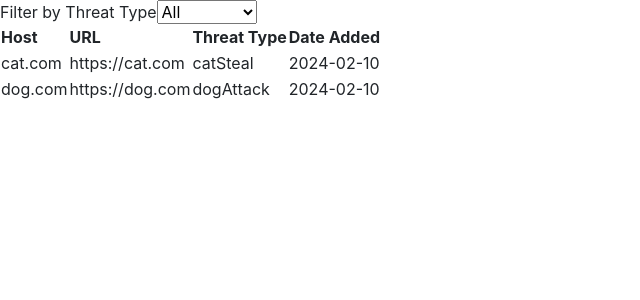
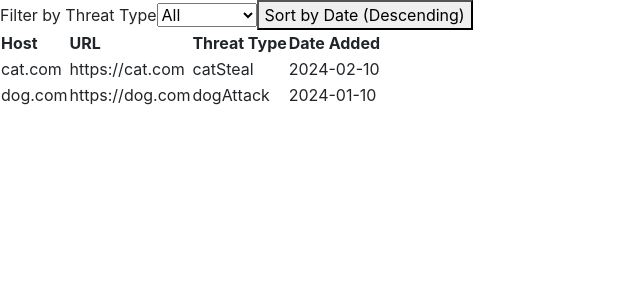
Before and after one commit to S0han/Threat-Tracker, a React (Create React App) app in the folder frontend/: page / in a window 1280 px wide. Shown: the top 300 px of the page, without its empty margins (0-640 px from the left). Built offline with nearby package versions, Linux system fonts and the light colour scheme; the HTML template or start-up script is replaced by a standard one.

Commit message:
update: add sorting logic to dates for basic sort

```diff
--- a/frontend/src/components/ThreatsTable.jsx
+++ b/frontend/src/components/ThreatsTable.jsx
@@ -2,16 +2,27 @@ import React, { useState } from 'react';
 
 export default function ThreatsTable() {
     const [filterThreat, setFilterThreat] = useState('');
+    const [sortOrder, setSortOrder] = useState('desc');
 
     const dummy_threats = [
         { id: 1, host: "cat.com", url: "https://cat.com", threatType: "catSteal", dateAdded: "2024-02-10" },
-        { id: 2, host: "dog.com", url: "https://dog.com", threatType: "dogAttack", dateAdded: "2024-02-10" }
+        { id: 2, host: "dog.com", url: "https://dog.com", threatType: "dogAttack", dateAdded: "2024-01-10" }
     ]
 
     const uniqueThreatTypes = [...new Set(dummy_threats.map((item) => item.threatType))];
     const filteredThreats = filterThreat
         ? dummy_threats.filter((item) => (item.threatType === filterThreat))
         : dummy_threats;
+
+    const sortedThreats = [...filteredThreats].sort((a, b) => {
+        return sortOrder === 'desc'
+        ? new Date(b.dateAdded) - new Date(a.dateAdded)
+        : new Date(a.dateAdded) - new Date(b.dateAdded)
+    });
+
+    const handleSortToggle = () => {
+        setSortOrder((prevSortOrder) => (prevSortOrder === 'desc' ? 'asc' : 'desc'));
+    }
 
     return (
         <div>
@@ -26,6 +37,10 @@ export default function ThreatsTable() {
                 }
             </select>
 
+            <button onClick={handleSortToggle}>
+                Sort by Date ({sortOrder === 'desc' ? 'Descending' : 'Ascending'})
+            </button>
+
             <table>
                 <thead>
                     <tr>
@@ -37,7 +52,7 @@ export default function ThreatsTable() {
                 </thead>
                 <tbody>
                     {
-                        filteredThreats.map(item => (
+                        sortedThreats.map(item => (
                             <tr key={item.id}>
                                 <td>{item.host}</td>
                                 <td>{item.url}</td>
```
